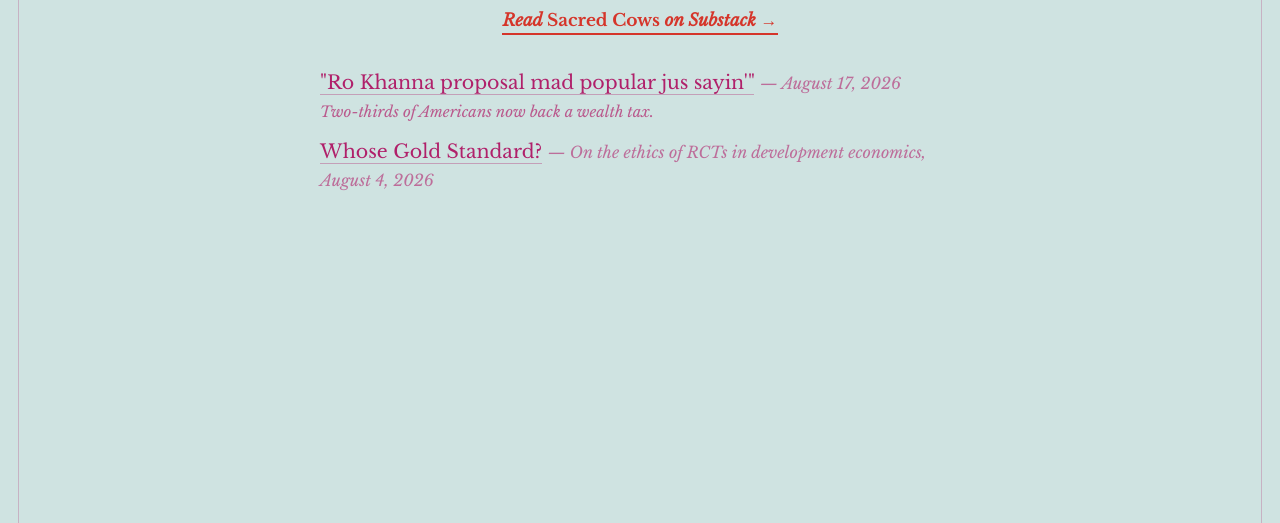
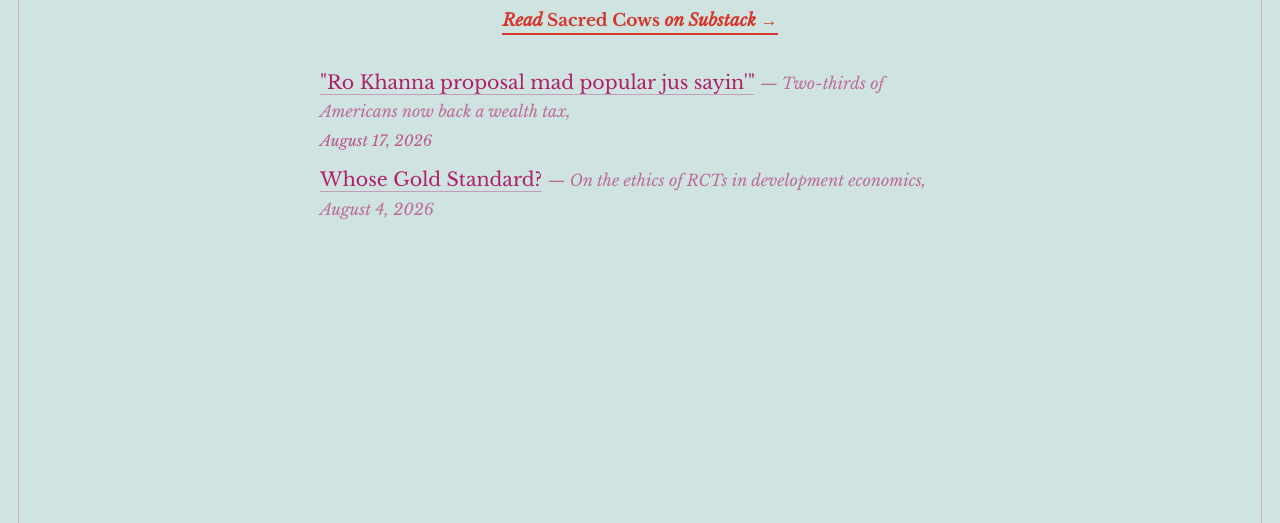
Before and after one commit to neerajadeshpande/neerajawebsite, a plain HTML site: page blog.html in a window 1280 px wide. Shown: the part 277-800 px from the top of the page. Drawn offline with nearby package versions, Linux system fonts and the light colour scheme.

Commit message:
Update blog.html

```diff
--- a/blog.html
+++ b/blog.html
@@ -60,8 +60,8 @@ nav.site-nav{position:sticky;top:0;z-index:10;background:#cfe3e1;display:flex;ju
     <div style="max-width:640px;margin:0 auto">
       <div style="font:400 19px/1.5 'Libre Baskerville',serif;margin-bottom:14px">
         <a href="https://neerajadeshpande.substack.com/p/ro-khanna-proposal-mad-popular-jus" class="item-link">"Ro Khanna proposal mad popular jus sayin'"</a>
-        <span style="color:rgba(176,32,106,.6);font:italic 400 16px/1 'Libre Baskerville',serif"> &mdash; August 17, 2026</span>
-        <div style="font:italic 400 15px/1.5 'Libre Baskerville',serif;color:rgba(176,32,106,.7);margin-top:4px">Two-thirds of Americans now back a wealth tax.</div>
+        <span style="color:rgba(176,32,106,.6);font:italic 400 16px/1 'Libre Baskerville',serif"> &mdash; Two-thirds of Americans now back a wealth tax,</span>
+        <div style="font:italic 400 15px/1.5 'Libre Baskerville',serif;color:rgba(176,32,106,.7);margin-top:4px">August 17, 2026</div>
       </div>
       <div style="font:400 19px/1.5 'Libre Baskerville',serif">
         <a href="https://neerajadeshpande.substack.com/p/whose-gold-standard" class="item-link">Whose Gold Standard?</a>
```
